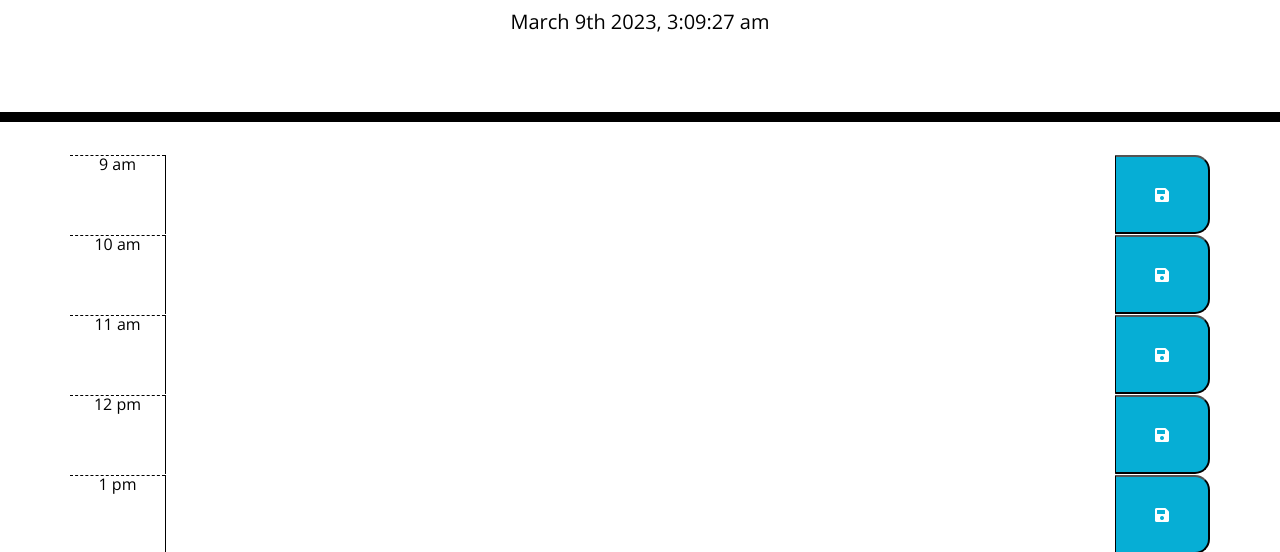
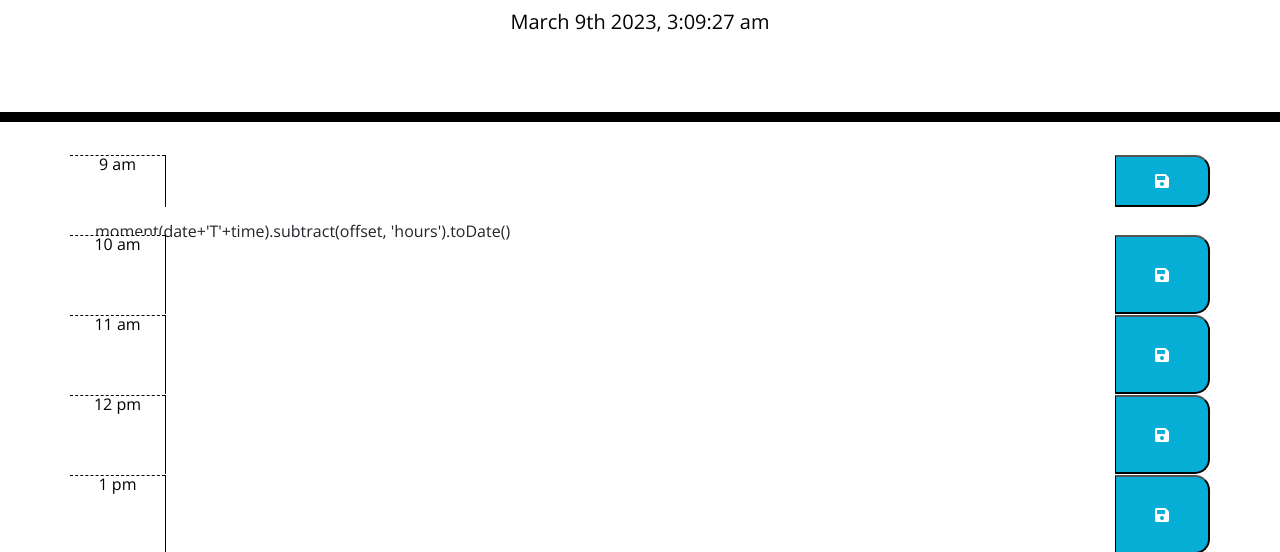
Before and after one commit to Mer2022/Work-Day-Scheduler, a plain HTML site: page Develop/index.html in a window 1280 px wide. Shown: the part 182-734 px from the top of the page. Drawn offline with nearby package versions, Linux system fonts and the light colour scheme.

Commit message:
updated file structure

```diff
--- a/index.html
+++ b/Develop/index.html
@@ -34,6 +34,7 @@
       <p class="hour col-md-1">9 am</p>
       <textarea class="description col-md-10"></textarea>
       <button class="saveBtn col-md-1"><i class="fas fa-save"></i></button>
+      moment(date+'T'+time).subtract(offset, 'hours').toDate()
     </div>
     <div class="row time-block">
       <p class="hour col-md-1">10 am</p>
```
Also changed, not shown: Assets/05-third-party-apis-homework-demo.gif (added), Develop/script.js (renamed from script.js), Develop/style.css (renamed from style.css).
